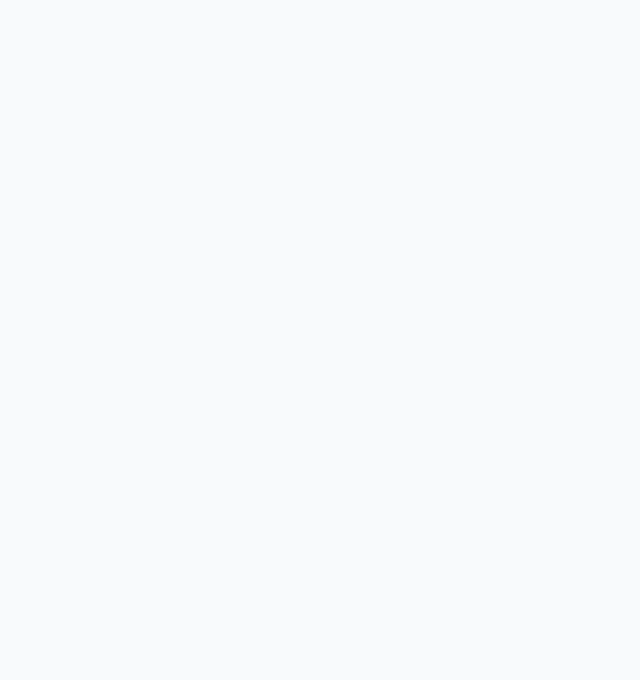
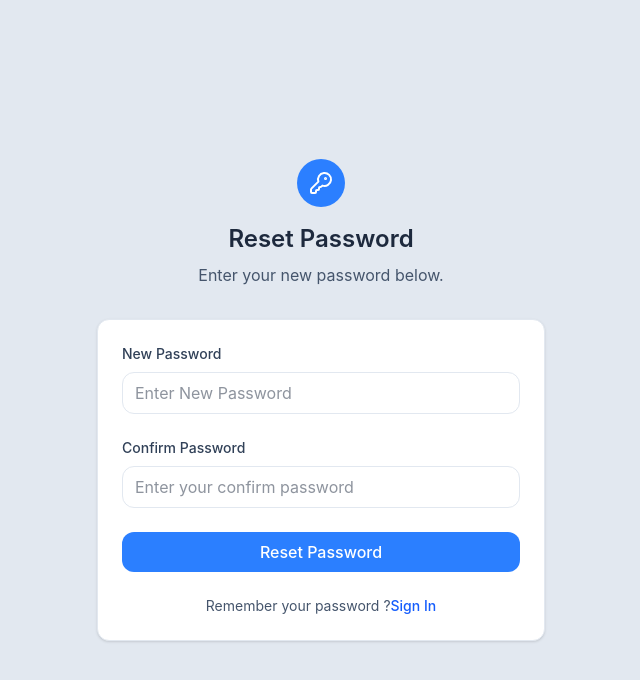
Before and after one commit to Suraj0950/FYPM-System, a React (Vite) app in the folder client/: page /reset-password in a window 1280 px wide. Shown: the top 680 px of the page, without its empty margins (319-959 px from the left). Built offline with nearby package versions, Linux system fonts and the light colour scheme.

Commit message:
Reset Password page developed but authSlice is developing

```diff
--- a/client/src/pages/auth/ForgotPasswordPage.jsx
+++ b/client/src/pages/auth/ForgotPasswordPage.jsx
@@ -124,7 +124,7 @@ const ForgotPasswordPage = () => {
             </p>
           </div>
 
-          {/* Login Form */}
+          {/* Forgot Password Form */}
           <div className="card">
             <form
               onSubmit={handleSubmit}
@@ -155,7 +155,7 @@ const ForgotPasswordPage = () => {
                 />
                 {
                   error && (
-                    <p className="text-sm text-red-500 mt-">{error}</p>
+                    <p className="text-sm text-red-500 mt-2">{error}</p>
                   )
                 }
               </div>
--- a/client/src/pages/auth/ResetPasswordPage.jsx
+++ b/client/src/pages/auth/ResetPasswordPage.jsx
@@ -1,6 +1,7 @@
 import { useState } from "react";
 import { Link, useNavigate, useSearchParams } from "react-router-dom";
 import { useDispatch, useSelector } from "react-redux";
+import { KeyRound, Loader } from "lucide-react";
 
 const ResetPasswordPage = () => {
   const [formData, setFormData] = useState({
@@ -15,9 +16,172 @@ const ResetPasswordPage = () => {
   const {isUpdatingPassword} = useSelector(state => state.auth);
   const token = searchParams.get("token");
 
+  const handleChange = (e) => {
+    const { name, value } = e.target;
+    setFormData((prev) => ({ ...prev, [name]: value }));
 
+    if (error[name]) {
+      setError((prev) => ({
+        ...prev,
+        [name]: "",
+      }));
+    }
+  };
 
-  return <></>;
+  const validateForm = () => {
+    const newErrors = {};
+
+    if (!formData.password) {
+      newErrors.password = "Password is required";
+    } else if (formData.password.length < 8) {
+      newErrors.password = "Password must be atleast 8 characters long";
+    }
+
+    if (!formData.confirmPassword) {
+      newErrors.confirmPassword = "Confirm Password is required";
+    } else if (formData.password !== formData.confirmPassword) {
+      newErrors.confirmPassword = "Confirm Password do not match";
+    }
+
+    setError(newErrors);
+    return Object.keys(newErrors).length === 0;
+
+  };
+
+  const handleSubmit = async (e) => {
+    e.preventDefault();
+
+    if (!validateForm()) {
+      return;
+    }
+
+    try {
+      await dispatch(
+        resetPassword({
+          token,
+          password: formData.password,
+          confirmPassword: formData.confirmPassword,
+        })
+      ).unwrap();
+      navigate("/login")
+
+    } catch (error) {
+      setError({
+        general: error || "Failed to reset password. Please try again."
+      });
+    }
+
+  };
+
+  return (
+    <>
+      {/* Main Container */}
+      <div className="min-h-screen bg-slate-200 flex items-center justify-center px-4 ">
+        {/* Container Division */}
+        <div className="max-w-md w-full">
+          {/* Headers */}
+          <div className="text-center mb-8">
+            <div className="inline-flex items-center justify-center h-12 w-12 bg-blue-500 rounded-full mb-4">
+              <KeyRound className="w-6 h-6 text-white" />
+            </div>
+            <h1
+              className="text-2xl font-semibold text-slate-800"
+            >
+              Reset Password
+            </h1>
+            <p
+              className="text-slate-600 mt-2"
+            >
+              Enter your new password below.
+            </p>
+          </div>
+
+          {/* Reset Password Form */}
+          <div className="card">
+            <form
+              onSubmit={handleSubmit}
+              className="space-y-6"
+            >
+              {
+                error.general && (
+                  <div className="p-3 bg-red-50 border border-red-200 rounded-lg">
+                    <p className="text-sm text-red-500">{error.general}</p>
+                  </div>
+                )
+              }
+
+              {/* New Password */}
+              <div>
+                <label className="label"> New Password </label>
+                <input
+                  type="password"
+                  name="password"
+                  value={formData.password}
+                  onChange={handleChange}
+                  className={`input ${error.password ? "input-error" : ""}`}
+                  placeholder="Enter New Password"
+                />
+                {
+                  error.password && (
+                    <p className="text-sm text-red-500 mt-2">{error.password}</p>
+                  )
+                }
+              </div>
+
+              {/* Confirm Password */}
+              <div>
+                <label className="label"> Confirm Password</label>
+                <input
+                  type="password"
+                  name="confirmPassword"
+                  value={formData.confirmPassword}
+                  onChange={handleChange}
+                  className={`input ${error.confirmPassword ? "input-error" : ""}`}
+                  placeholder="Enter your confirm password"
+                />
+                {
+                  error.confirmPassword && (
+                    <p className="text-sm text-red-500 mt-2">{error.confirmPassword}</p>
+                  )
+                }
+              </div>
+
+              {/* Submit Button */}
+              <button
+                type="submit"
+                disabled={isUpdatingPassword}
+                className="w-full btn-primary disabled:opacity-50 disabled:cursor-not-allowed"
+              >
+                {
+                  isUpdatingPassword ? (
+                    <div className="flex justify-center items-center ">
+                      <Loader className="animate-spin -ml-1 mr-3 h-5 w-5 text-white" />
+                      Resetting...
+                    </div>
+                  ) : "Reset Password"
+                }
+              </button>
+            </form>
+
+            <div className="mt-6 text-center">
+              <p className="text-sm text-slate-600">
+                Remember your password ?
+                <Link
+                  to={"/login"}
+                  className="text-blue-600 hover:text-blue-500 font-medium"
+                >
+                  Sign In
+                </Link>
+              </p>
+
+            </div>
+
+          </div>
+        </div>
+      </div>
+    </>
+  );
+
 };
 
 export default ResetPasswordPage;
```
